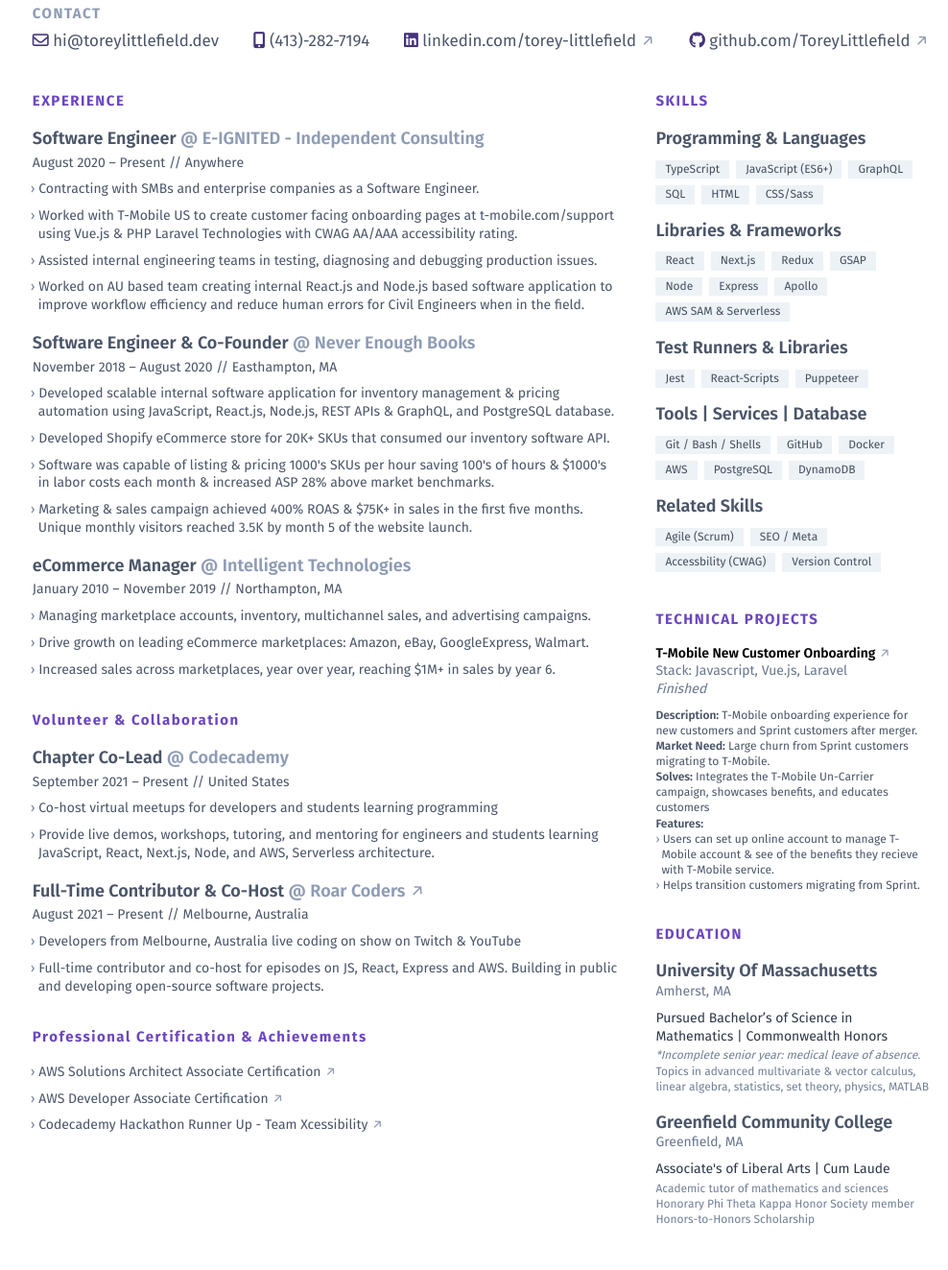
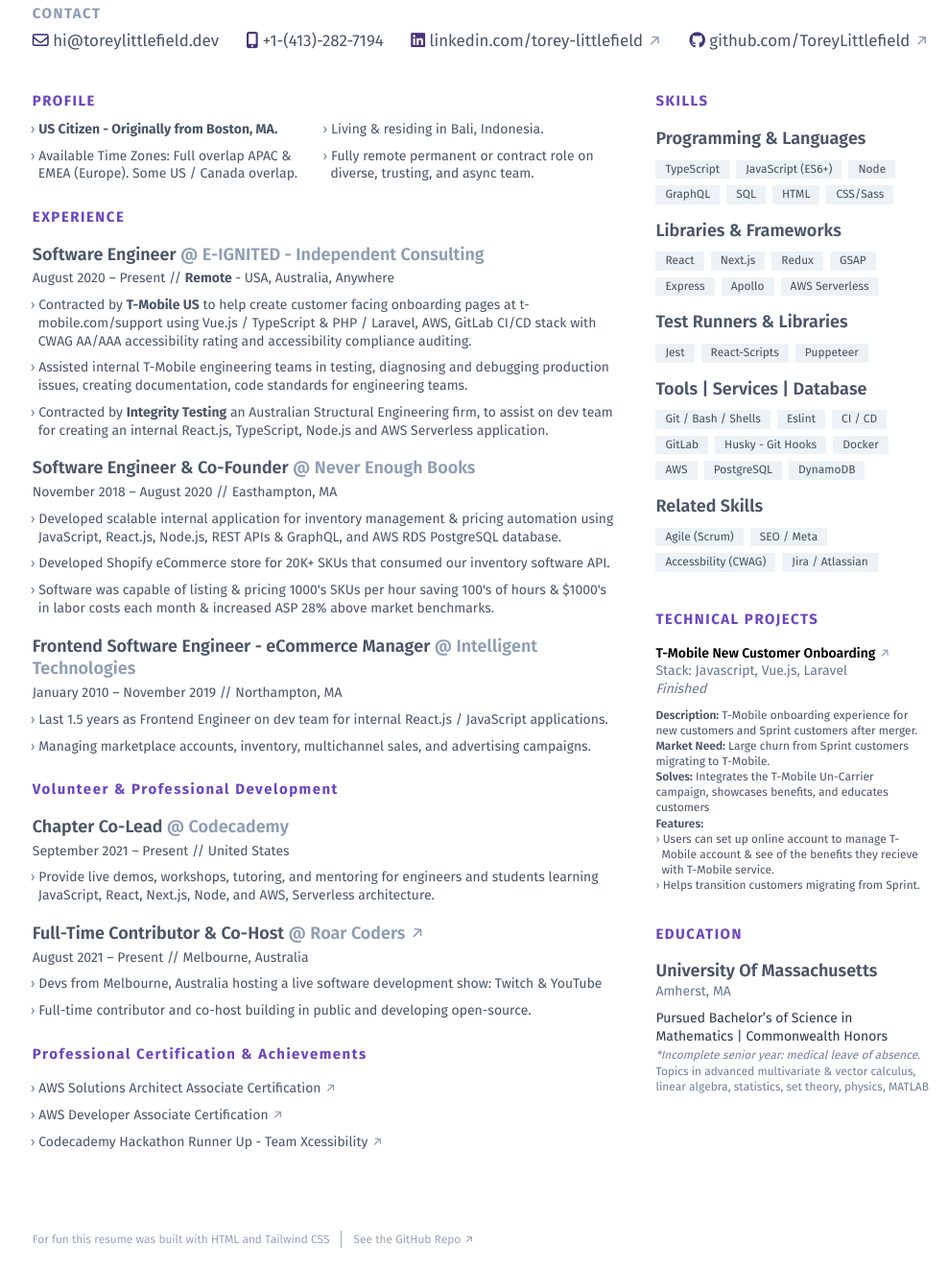
Before and after one commit to toreylittlefield/my-custom-tailwind-resume, a website: page docs/index.html in a window 1280 px wide. Shown: the part 168-1491 px from the top of the page at 96% size, without its empty margins (139-1127 px from the left). Drawn offline with nearby package versions, Linux system fonts and the light colour scheme; files that its build step writes are made by us from their sources.

Commit message:
add profile section &  revisions

```diff
--- a/docs/index.html
+++ b/docs/index.html
@@ -78,7 +78,7 @@
           <li class="mt-1.5 leading-normal text-gray-700 text-md">
             <a href="tel:+14132827194">
               <i class="fas fa-mobile-alt text-purple-900"></i>
-              (413)-282-7194
+              +1-(413)-282-7194
             </a>
           </li>
           <!-- End Phone -->
@@ -128,29 +128,40 @@
         <!-- Grid Items Span 2 Larger -->
         <section class="print:col-span-2 col-span-3 md:col-span-2 mt-8 first:mt-0">
           <!-- Profile -->
-          <!-- <section class="mt-8 first:mt-0" id="profile">
-            <h2 class="mb-4 font-bold tracking-widest text-sm2 text-purple-700 ">
+          <section class="mt-8 first:mt-0" id="profile">
+            <h2 class="mb-0 font-bold tracking-widest text-sm2 text-purple-700 ">
               PROFILE
             </h2>
 
-            <section class="mb-4.5 ">
-              <h3 class="text-lg font-semibold text-gray-700 leading-snugish">
-              </h3>
-              <p class="leading-normal text-md text-gray-650">
+            <section class="mb-0 grid grid-cols-2 ">
+              <!-- <h3 class="text-lg font-semibold text-gray-700 leading-snugish">
+              </h3> -->
+              <p class="mt-2.1 ml-1.5 text-sm text-gray-700 leading-normal">
+                <span class="-ml-2 select-none text-gray-600">›</span>
+                <strong>
+                  US Citizen - Originally from Boston, MA.
+                </strong>
               </p>
-              <p class="mt-2.1 text-sm text-gray-700 leading-normal">
-                I am a JavaScript Developer that focuses on Front-End libraries and frameworks such as React.
-                I have a passion for design systems, web accessbility, and serverless technologies such as AWS and
-                Google Cloud.
-                To grow my skills I focus on building a PERN (JavaScript, API's Mark Up) stack application for a
-                nonprofit call ...
+              <p class="mt-2.1 ml-1.5 text-sm text-gray-700 leading-normal">
+                <span class="-ml-2 select-none text-gray-600">›</span>
+                Living & residing in Bali, Indonesia.
+              </p>
+              <p class="mt-2.1 ml-1.5 text-sm text-gray-700 leading-normal">
+                <span class="-ml-2 select-none text-gray-600">›</span>
+                Available Time Zones:
+                Full overlap APAC & EMEA (Europe).
+                Some US / Canada overlap.
+              </p>
+              <p class="mt-2.1 ml-1.5 text-sm text-gray-700 leading-normal">
+                <span class="-ml-2 select-none text-gray-600">›</span>
+                Fully remote permanent or contract role on diverse, trusting, and async team.
               </p>
             </section>
-          </section> -->
+          </section>
           <!-- End Profile -->
 
           <!-- Experience Section -->
-          <section class="col-span-3 mt-8 first:mt-0" id="experience">
+          <section class="col-span-3 mt-6 first:mt-0" id="experience">
             <h2 class="mb-4 font-bold tracking-widest text-sm2 text-purple-700">EXPERIENCE</h2>
 
             <!-- Work 1 -->
@@ -162,29 +173,28 @@
                     Consulting</span>
                 </h3>
                 <p id="work-date-location" class="leading-normal text-sm text-gray-700 mt-1">
-                  August 2020 – Present // Anywhere
+                  August 2020 – Present // <strong>Remote</strong>
+                  - USA, Australia, Anywhere
                 </p>
               </header>
               <ul id="work-description-bullets" class="">
                 <li class="mt-2.1 ml-1.5 text-sm text-gray-700 leading-normal">
                   <span class="-ml-2 select-none text-gray-600">›</span>
-                  Contracting with SMBs and enterprise companies as a Software Engineer.
+                  Contracted by <strong>T-Mobile US</strong> to help create customer facing onboarding pages at
+                  t-mobile.com/support
+                  using Vue.js / TypeScript & PHP / Laravel, AWS, GitLab CI/CD stack with CWAG AA/AAA accessibility
+                  rating and
+                  accessibility compliance auditing.
                 </li>
                 <li class="mt-2.1 ml-1.5 text-sm text-gray-700 leading-normal">
                   <span class="-ml-2 select-none text-gray-600">›</span>
-                  Worked with T-Mobile US to create customer facing onboarding pages at t-mobile.com/support
-                  using Vue.js & PHP Laravel Technologies with CWAG AA/AAA accessibility rating.
+                  Assisted internal T-Mobile engineering teams in testing, diagnosing and debugging production issues,
+                  creating documentation, code standards for engineering teams.
                 </li>
                 <li class="mt-2.1 ml-1.5 text-sm text-gray-700 leading-normal">
                   <span class="-ml-2 select-none text-gray-600">›</span>
-                  Assisted internal engineering teams in testing, diagnosing and debugging production issues.
-                </li>
-                <li class="mt-2.1 ml-1.5 text-sm text-gray-700 leading-normal">
-                  <span class="-ml-2 select-none text-gray-600">›</span>
-                  Worked on AU based team creating internal React.js and Node.js based
-                  software application to improve workflow efficiency and reduce human errors for Civil Engineers when
-                  in the
-                  field.
+                  Contracted by <strong>Integrity Testing</strong> an Australian Structural Engineering firm, to assist
+                  on dev team for creating an internal React.js, TypeScript, Node.js and AWS Serverless application.
                 </li>
               </ul>
             </section>
@@ -204,8 +214,8 @@
               <ul id="work-description-bullets" class="">
                 <li class="mt-2.1 ml-1.5 text-sm text-gray-700 leading-normal">
                   <span class="-ml-2 select-none text-gray-600">›</span>
-                  Developed scalable internal software application for inventory management &
-                  pricing automation using JavaScript, React.js, Node.js, REST APIs & GraphQL, and PostgreSQL
+                  Developed scalable internal application for inventory management &
+                  pricing automation using JavaScript, React.js, Node.js, REST APIs & GraphQL, and AWS RDS PostgreSQL
                   database.
                 </li>
                 <li class="mt-2.1 ml-1.5 text-sm text-gray-700 leading-normal">
@@ -217,11 +227,6 @@
                   Software was capable of listing & pricing 1000's SKUs per hour saving 100's of hours &
                   $1000's in labor costs each month & increased ASP 28% above market benchmarks.
                 </li>
-                <li class="mt-2.1 ml-1.5 text-sm text-gray-700 leading-normal">
-                  <span class="-ml-2 select-none text-gray-600">›</span>
-                  Marketing & sales campaign achieved 400% ROAS & $75K+ in sales in the first five months. Unique
-                  monthly visitors reached 3.5K by month 5 of the website launch.
-                </li>
 
 
               </ul>
@@ -232,7 +237,7 @@
             <section class="mb-4.5">
               <header>
                 <h3 id="job-title" class="text-lg font-semibold text-gray-700 leading-snugish">
-                  eCommerce Manager
+                  Frontend Software Engineer - eCommerce Manager
                   <span id="company-name" class="text-gray-550 font-semibold">@ Intelligent Technologies</span>
                 </h3>
                 <p id="work-date-location" class="leading-normal text-sm text-gray-700 mt-1">
@@ -242,15 +247,11 @@
               <ul id="work-description-bullets" class="">
                 <li class="mt-2.1 ml-1.5 text-sm text-gray-700 leading-normal">
                   <span class="-ml-2 select-none text-gray-600">›</span>
-                  Managing marketplace accounts, inventory, multichannel sales, and advertising campaigns.
+                  Last 1.5 years as Frontend Engineer on dev team for internal React.js / JavaScript applications.
                 </li>
                 <li class="mt-2.1 ml-1.5 text-sm text-gray-700 leading-normal">
                   <span class="-ml-2 select-none text-gray-600">›</span>
-                  Drive growth on leading eCommerce marketplaces: Amazon, eBay, GoogleExpress, Walmart.
-                </li>
-                <li class="mt-2.1 ml-1.5 text-sm text-gray-700 leading-normal">
-                  <span class="-ml-2 select-none text-gray-600">›</span>
-                  Increased sales across marketplaces, year over year, reaching $1M+ in sales by year 6.
+                  Managing marketplace accounts, inventory, multichannel sales, and advertising campaigns.
                 </li>
               </ul>
             </section>
@@ -259,8 +260,9 @@
           <!-- End Experience Section -->
 
           <!-- Volunteer Experience Section -->
-          <section class="col-span-3 mt-8 first:mt-0" id="education">
-            <h2 class="mb-4 font-bold tracking-widest text-sm2 text-purple-700">Volunteer & Collaboration</h2>
+          <section class="col-span-3 mt-6 first:mt-0" id="education">
+            <h2 class="mb-4 font-bold tracking-widest text-sm2 text-purple-700">Volunteer & Professional Development
+            </h2>
 
             <!-- Codecademy Chapter Co-Lead -->
             <section class="mb-4.5">
@@ -274,10 +276,6 @@
                 </p>
               </header>
               <ul id="work-description-bullets" class="">
-                <li class="mt-2.1 ml-1.5 text-sm text-gray-700 leading-normal">
-                  <span class="-ml-2 select-none text-gray-600">›</span>
-                  Co-host virtual meetups for developers and students learning programming
-                </li>
                 <li class="mt-2.1 ml-1.5 text-sm text-gray-700 leading-normal">
                   <span class="-ml-2 select-nofne text-gray-600">›</span>
                   Provide live demos, workshops, tutoring, and mentoring for engineers and students learning JavaScript,
@@ -316,12 +314,12 @@
               <ul id="work-description-bullets" class="">
                 <li class="mt-2.1 ml-1.5 text-sm text-gray-700 leading-normal">
                   <span class="-ml-2 select-none text-gray-600">›</span>
-                  Developers from Melbourne, Australia live coding on show on Twitch & YouTube
+                  Devs from Melbourne, Australia hosting a live software development show: Twitch & YouTube
                 </li>
                 <li class="mt-2.1 ml-1.5 text-sm text-gray-700 leading-normal">
                   <span class="-ml-2 select-none text-gray-600">›</span>
-                  Full-time contributor and co-host for episodes on JS, React, Express and AWS. Building in public and
-                  developing open-source software projects.
+                  Full-time contributor and co-host building in public and
+                  developing open-source.
                 </li>
               </ul>
             </section>
@@ -330,7 +328,7 @@
           <!-- Volunteer Experience Section -->
 
           <!-- Experience Section -->
-          <section class="col-span-3 mt-8 first:mt-0" id="experience">
+          <section class="col-span-3 mt-6 first:mt-0" id="experience">
             <h2 class="mb-4 font-bold tracking-widest text-sm2 text-purple-700">Professional Certification &
               Achievements</h2>
 
@@ -415,6 +413,9 @@
                     JavaScript (ES6+)
                   </li>
                   <li class="px-2.5 mr-1.6 mb-1.6 text-xs text-gray-750 print:bg-white print:border-inset bg-gray-200">
+                    Node
+                  </li>
+                  <li class="px-2.5 mr-1.6 mb-1.6 text-xs text-gray-750 print:bg-white print:border-inset bg-gray-200">
                     GraphQL
                   </li>
                   <li class="px-2.5 mr-1.6 mb-1.6 text-xs text-gray-750 print:bg-white print:border-inset bg-gray-200">
@@ -460,9 +461,7 @@
                     >
                       Styled Components (CSS-in-JS)
                     </li> -->
-                  <li class="px-2.5 mr-1.6 mb-1.6 text-xs text-gray-750 print:bg-white print:border-inset bg-gray-200">
-                    Node
-                  </li>
+
                   <li class="px-2.5 mr-1.6 mb-1.6 text-xs text-gray-750 print:bg-white print:border-inset bg-gray-200">
                     Express
                   </li>
@@ -470,7 +469,7 @@
                     Apollo
                   </li>
                   <li class="px-2.5 mr-1.6 mb-1.6 text-xs text-gray-750 print:bg-white print:border-inset bg-gray-200">
-                    AWS SAM & Serverless
+                    AWS Serverless
                   </li>
                   <!-- <li
                       class="px-2.5 mr-1.6 mb-1.6 text-xs text-gray-750 print:bg-white print:border-inset bg-gray-200"
@@ -512,7 +511,17 @@
                     Git / Bash / Shells
                   </li>
                   <li class="px-2.5 mr-1.6 mb-1.6 text-xs text-gray-750 print:bg-white print:border-inset bg-gray-200">
-                    GitHub
+                    Eslint
+                  </li>
+                  <li class="px-2.5 mr-1.6 mb-1.6 text-xs text-gray-750 print:bg-white print:border-inset bg-gray-200">
+                    CI / CD
+                  </li>
+
+                  <li class="px-2.5 mr-1.6 mb-1.6 text-xs text-gray-750 print:bg-white print:border-inset bg-gray-200">
+                    GitLab
+                  </li>
+                  <li class="px-2.5 mr-1.6 mb-1.6 text-xs text-gray-750 print:bg-white print:border-inset bg-gray-200">
+                    Husky - Git Hooks
                   </li>
                   <li class="px-2.5 mr-1.6 mb-1.6 text-xs text-gray-750 print:bg-white print:border-inset bg-gray-200">
                     Docker
@@ -548,7 +557,7 @@
                     Accessbility (CWAG)
                   </li>
                   <li class="px-2.5 mr-1.6 mb-1.6 text-xs text-gray-750 print:bg-white print:border-inset bg-gray-200">
-                    Version Control
+                    Jira / Atlassian
                   </li>
                 </ul>
               </div>
@@ -642,7 +651,7 @@
             <!-- End Education 1 -->
 
             <!-- Education 2 -->
-            <section class="mb-4.5">
+            <!-- <section class="mb-4.5">
               <header>
                 <h3 class="text-lg font-semibold text-gray-700 leading-snugish">Greenfield Community College</h3>
                 <p class="leading-normal text-sm text-gray-650">Greenfield, MA</p>
@@ -652,7 +661,7 @@
                 Academic tutor of mathematics and sciences Honorary Phi Theta Kappa Honor Society member
                 Honors-to-Honors Scholarship
               </p>
-            </section>
+            </section> -->
             <!-- End Education 2 -->
           </section>
           <!-- End Education Section -->
```
